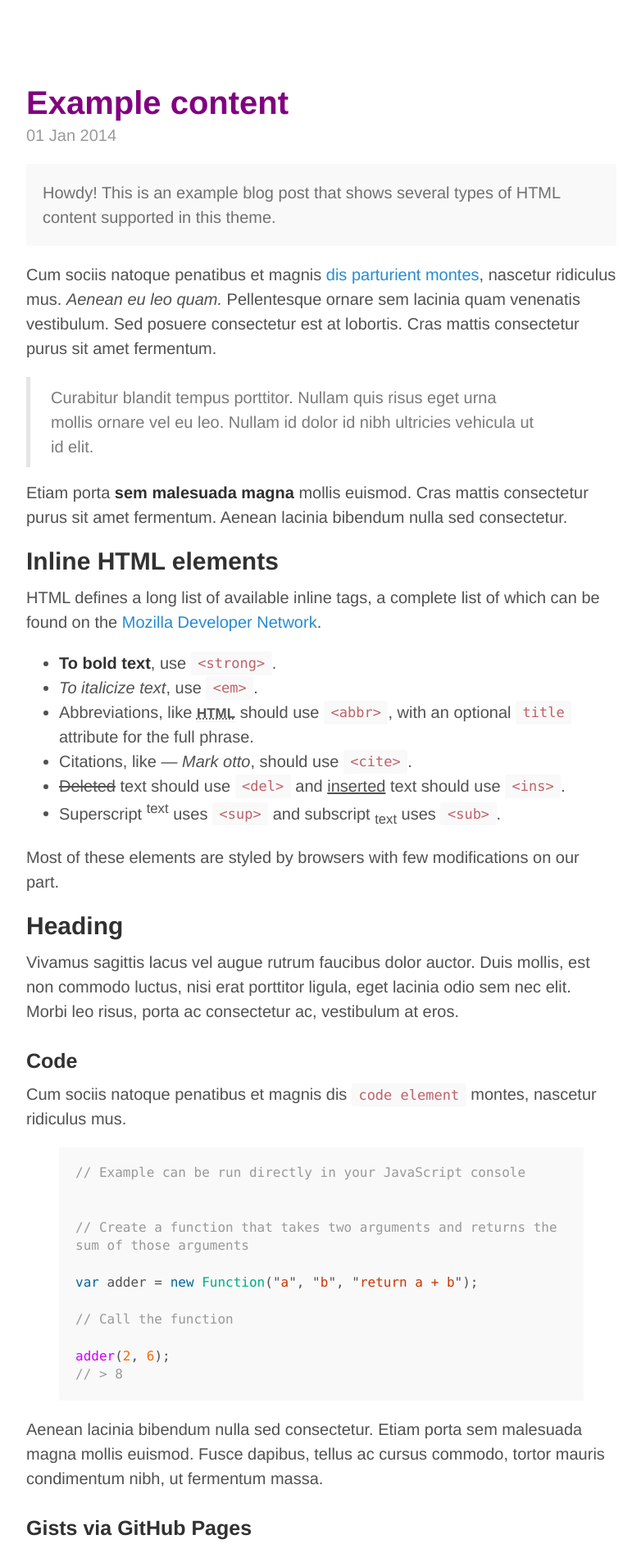
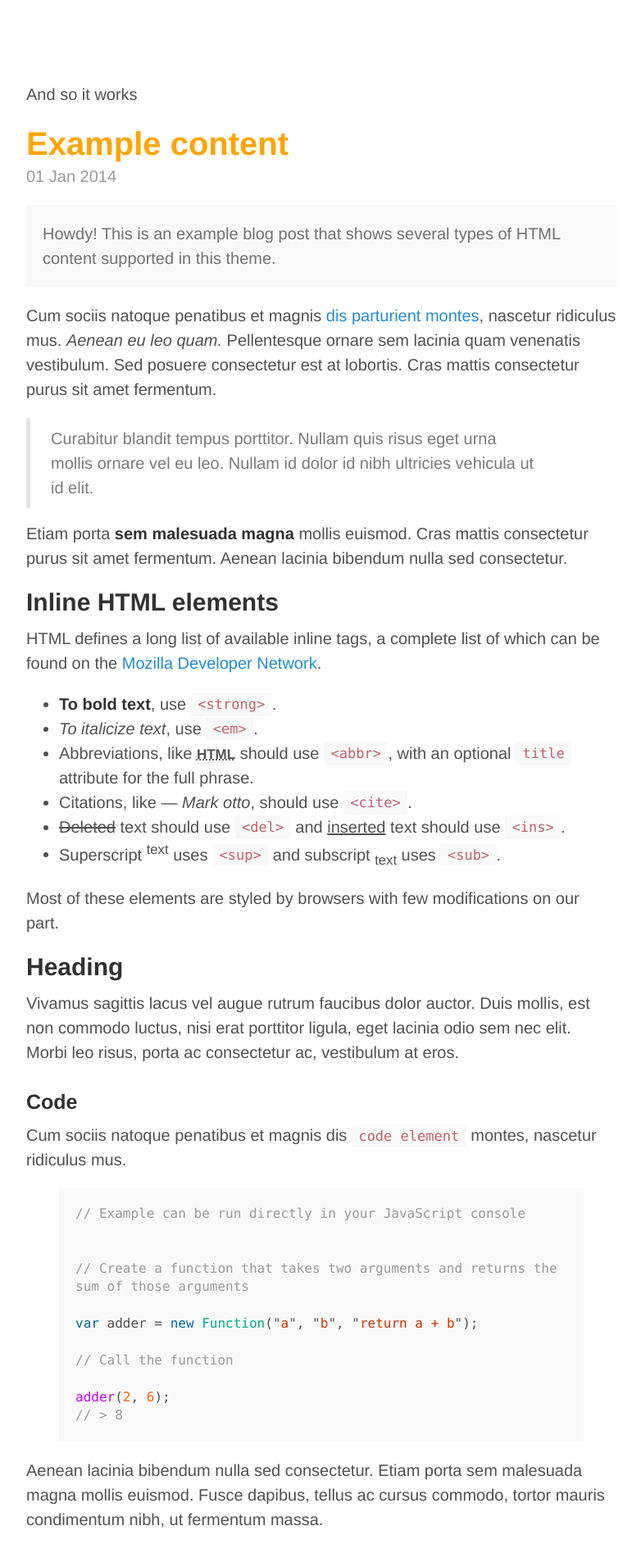
Before and after one commit to BryanSchuetz/culture-namer, a Jekyll site: the page built from index.html, in a window 1280 px wide. Shown: the top 1895 px of the page at 82% size, without its empty margins (248-1030 px from the left). Built offline with Jekyll 4.4.1, drawn with Linux system fonts in a browser that asks for light colours; Markdown is read by kramdown in place of the engine named in the settings; the list of posts is cut into pages by our own code; comment, search, counter and statistics services are not loaded.

```diff
--- a/assets/_sass/_variables.scss
+++ b/assets/_sass/_variables.scss
@@ -1 +1 @@
-$emphasis: purple;
+$emphasis: orange;
--- a/build/assets/css/main.css
+++ b/build/assets/css/main.css
@@ -542,7 +542,7 @@ tbody tr:nth-child(odd) th {
 .page-title,
 .post-title,
 .post-title a {
-  color: blue; }
+  color: orange; }
 
 .page-title,
 .post-title {
--- a/build/index.html
+++ b/build/index.html
@@ -40,7 +40,7 @@
       </div>
 
       <p>
-  blue
+  And so it works
 </p>
 <div class="posts">
 
--- a/build/page2/index.html
+++ b/build/page2/index.html
@@ -40,7 +40,7 @@
       </div>
 
       <p>
-  blue
+  And so it works
 </p>
 <div class="posts">
 
--- a/index.html
+++ b/index.html
@@ -2,6 +2,9 @@
 layout: default
 title: Home
 ---
+<p>
+  And so it works
+</p>
 <div class="posts">
   {% for post in paginator.posts %}
   <div class="post">
--- a/package.json
+++ b/package.json
@@ -3,7 +3,7 @@
   "description": "Jekyll Project Template",
   "devDependencies": {
     "grunt": "~0.4.3",
-    "grunt-contrib-watch": "~0.5.3",
+    "grunt-contrib-watch": "git://github.com/gruntjs/grunt-contrib-watch",
     "grunt-shell": "~0.6.4"
   }
 }
```
Also changed, not shown: Gruntfile.js (+14 -9 lines), build/atom.xml.
